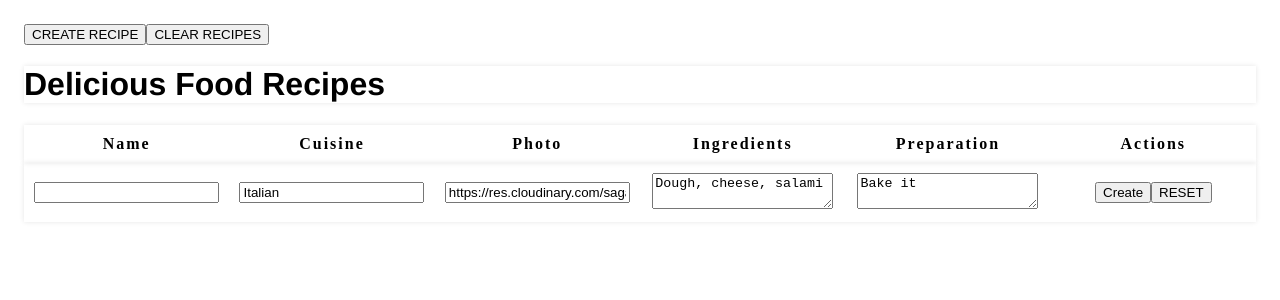
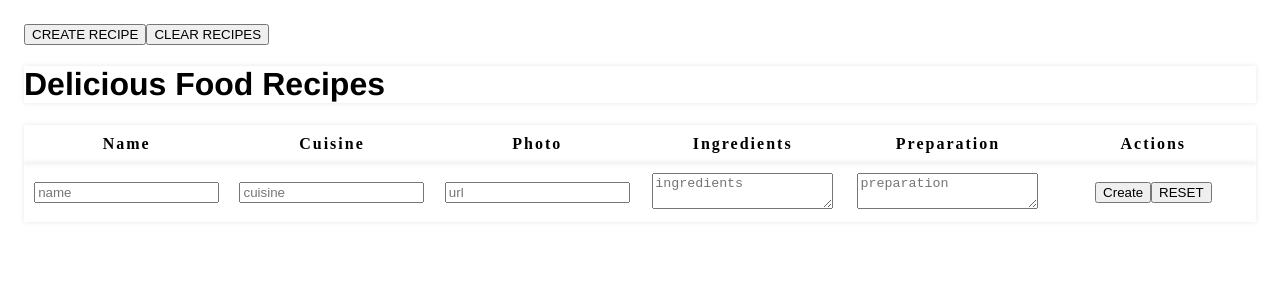
Before and after one commit to jumroon/project-recipe-app-complete, a React (Create React App) app: page / in a window 1280 px wide. Shown: the top 300 px of the page. Built offline with nearby package versions, Linux system fonts and the light colour scheme.

Commit message:
added createRecipe

```diff
--- a/src/RecipeCreate.js
+++ b/src/RecipeCreate.js
@@ -1,12 +1,11 @@
 import React, { useState } from "react";
 
 const INITIAL_STATE = {
-  name: "Pizza",
-  cuisine: "Italian",
-  image:
-    "https://res.cloudinary.com/sagacity/image/upload/c_crop,h_2667,w_4000,x_0,y_0/c_limit,dpr_2,f_auto,fl_lossy,q_80,w_1680/bar-del-corso_Amber-Fouts_MB_1163_aaih9k.jpg",
-  ingredients: "Dough, cheese, salami",
-  preparation: "Bake it",
+  name: "",
+  cuisine: "",
+  image: "",
+  ingredients: "",
+  preparation: "",
 };
 
 function RecipeCreate({ createRecipe }) {
@@ -15,8 +14,10 @@ function RecipeCreate({ createRecipe }) {
   // TODO: Add the required submit and change handlers
 
   const [recipe, setRecipe] = useState(INITIAL_STATE);
+  const [anotherRecipe, setAnotherRecipe] = useState({});
 
   const handleChange = ({ target }) => {
+    console.log(target.name, target.value);
     setRecipe({
       ...recipe,
       [target.name]: target.value,
@@ -30,26 +31,33 @@ function RecipeCreate({ createRecipe }) {
       name="create"
       onSubmit={(event) => {
         event.preventDefault();
-        createRecipe(INITIAL_STATE);
+        createRecipe(recipe);
       }}>
       <table>
         <tbody>
           <tr>
             <td>
-              <input name="name" onChange={handleChange} />
+              <input
+                name="name"
+                value={recipe.name}
+                onChange={handleChange}
+                placeholder="name"
+              />
             </td>
             <td>
               <input
                 name="cuisine"
                 value={recipe.cuisine}
                 onChange={handleChange}
+                placeholder="cuisine"
               />
             </td>
             <td>
               <input
-                name="photo"
+                name="image"
                 value={recipe.image}
                 onChange={handleChange}
+                placeholder="url"
               />
             </td>
             <td>
@@ -57,6 +65,7 @@ function RecipeCreate({ createRecipe }) {
                 name="ingredients"
                 value={recipe.ingredients}
                 onChange={handleChange}
+                placeholder="ingredients"
               />
             </td>
             <td>
@@ -64,6 +73,7 @@ function RecipeCreate({ createRecipe }) {
                 name="preparation"
                 value={recipe.preparation}
                 onChange={handleChange}
+                placeholder="preparation"
               />
             </td>
             <td>
```
